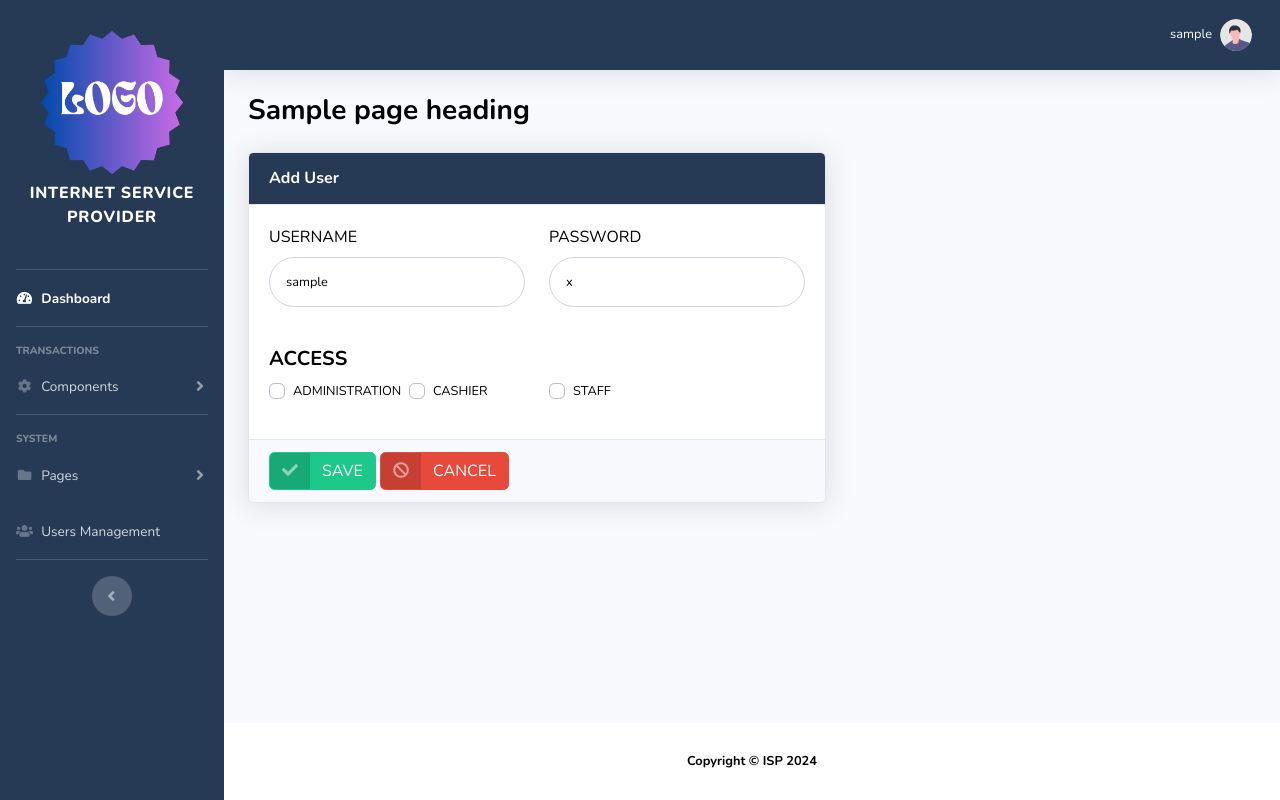
After one commit to ChadTubil/isp, a CodeIgniter 4 app: the page made by app/Views/usersview-edit.php in a window 1280 px wide. The commit adds this page. Run offline with PHP 8.4 and a stand-in for CodeIgniter, Linux system fonts and the light colour scheme; the template is opened without the code that fills it: most values are stand-ins (such as "Sample title", 1, 10 or a date in 2020); some libraries are stand-ins or nearby versions.

Commit message:
Transfer Commit

```diff
--- a/app/Config/Boot/production.php
+++ b/app/Config/Boot/production.php
@@ -12,7 +12,7 @@
 error_reporting(E_ALL & ~E_DEPRECATED);
 // If you want to suppress more types of errors.
 // error_reporting(E_ALL & ~E_NOTICE & ~E_DEPRECATED & ~E_STRICT & ~E_USER_NOTICE & ~E_USER_DEPRECATED);
-ini_set('display_errors', '0');
+ini_set('display_errors', '1');
 
 /*
  |--------------------------------------------------------------------------
--- a/app/Config/Routes.php
+++ b/app/Config/Routes.php
@@ -14,3 +14,5 @@ $routes->get('users', 'UsersController::index');
 $routes->add('users/delete/(:segment)', 'UsersController::userdelete/$1');
 $routes->get('users/add', 'UsersController::useradd');
 $routes->post('users/add', 'UsersController::useradd');
+$routes->get('users/edit/(:segment)', 'UsersController::useredit/$1');
+$routes->post('users/edit/(:segment)', 'UsersController::useredit/$1');
--- /dev/null
+++ b/app/Views/usersview-edit.php
@@ -0,0 +1,95 @@
+<?php $this->extend("layouts/base"); ?>
+<?php $this->section("title"); ?>
+    <?php echo $page_title; ?>
+<?php $this->endSection(); ?>
+<?php $this->section("heading"); ?>
+    <?php echo $page_heading; ?>
+<?php $this->endSection(); ?>
+
+<?php echo $this->section('content'); ?>
+
+<!-- CODE START HERE -->
+    <div class="row">
+        <div class="col-xl-7 col-m-12">
+            <div class="card shadow mb-4">
+                <div class="card-header py-3" style="background-color: #263A56">
+                    <h6 class="m-0 font-weight-bold" style="color: white">Add User</h6>
+                </div>
+                <div class="card-body">
+                <?php foreach($usersedit as $usere): ?>
+                    <?= form_open('users/edit/'.$usere['uid'], ['class' => 'user']); ?>
+
+                            <div class="form-group row">
+                                <div class="col-sm-6 mb-3 mb-sm-0">
+                                    <label class="custom-label" for="username" style="color: black;">USERNAME</label>
+                                    <input type="text" class="form-control form-control-user" id="username"
+                                        name="user" placeholder="Username" style="color: black;" value="<?= $usere['username']; ?>">
+                                </div>
+                                <div class="col-sm-6">
+                                    <label class="custom-label" for="password" style="color: black;">PASSWORD</label>
+                                    <input type="text" class="form-control form-control-user" id="password"
+                                        name="pass" placeholder="Password" style="color: black;" value="<?= $usere['password']; ?>">
+                                </div>
+                            </div>
+                            <br>
+                            <h5 style="color: black;"><strong>ACCESS</strong></h5>
+                            <div class="form-group row">
+                                <div class="col-sm-3 mb-3 mb-sm-0">
+                                    <div class="custom-control custom-checkbox small">
+                                        <input type="checkbox" class="custom-control-input" id="adminCheck" name="chkadmin"
+                                        value="1"
+                                            <?php if($usere['admin'] == 1) {
+                                                echo 'checked';
+                                            }else{}; ?>
+                                        >
+                                        <label class="custom-control-label" for="adminCheck" style="color: black;">ADMINISTRATION</label>
+                                    </div>
+                                </div>
+                                <div class="col-sm-3 mb-3 mb-sm-0">
+                                    <div class="custom-control custom-checkbox small">
+                                        <input type="checkbox" class="custom-control-input" id="cashierCheck" name="chkcashier"
+                                        value="1"
+                                            <?php if($usere['cashier'] == 1) {
+                                                echo 'checked';
+                                            }else{}; ?>
+                                        >
+                                        <label class="custom-control-label" for="cashierCheck" style="color: black;">CASHIER</label>
+                                    </div>
+                                </div>
+                                <div class="col-sm-3 mb-3 mb-sm-0">
+                                    <div class="custom-control custom-checkbox small">
+                                        <input type="checkbox" class="custom-control-input" id="staffCheck" name="chkstaff"
+                                        value="1"
+                                            <?php if($usere['staff'] == 1) {
+                                                echo 'checked';
+                                            }else{}; ?>
+                                        >
+                                        <label class="custom-control-label" for="staffCheck" style="color: black;">STAFF</label>
+                                    </div>
+                                </div>
+                            </div>
+
+
+                </div>
+                <div class="card-footer">
+                    <button class="btn btn-success btn-icon-split" type="submit" name="add">
+                        <span class="icon text-white-50"><i class="fas fa-check"></i></span>
+                        <span class="text">SAVE</span>
+                    </button>
+                    <?= form_close(); ?>
+                    <?php endforeach; ?>
+                    <button class="btn btn-danger btn-icon-split" title="Cancel"
+                        onclick="window.location.href='<?= base_url(); ?>users'">
+                        <span class="icon text-white-50"><i class="fas fa-ban"></i></span>
+                        <span class="text">CANCEL</span>
+                    </button>
+                </div>
+
+            </div>
+        </div>
+    </div>
+
+
+<!-- END OF CODE HERE -->
+
+<?php echo $this->endSection(); ?>
```
Also changed, not shown: app/Controllers/UsersController.php (+85 -3 lines), app/Views/usersview-add.php (+9 -12 lines), app/Views/usersview.php (+9 -2 lines).
